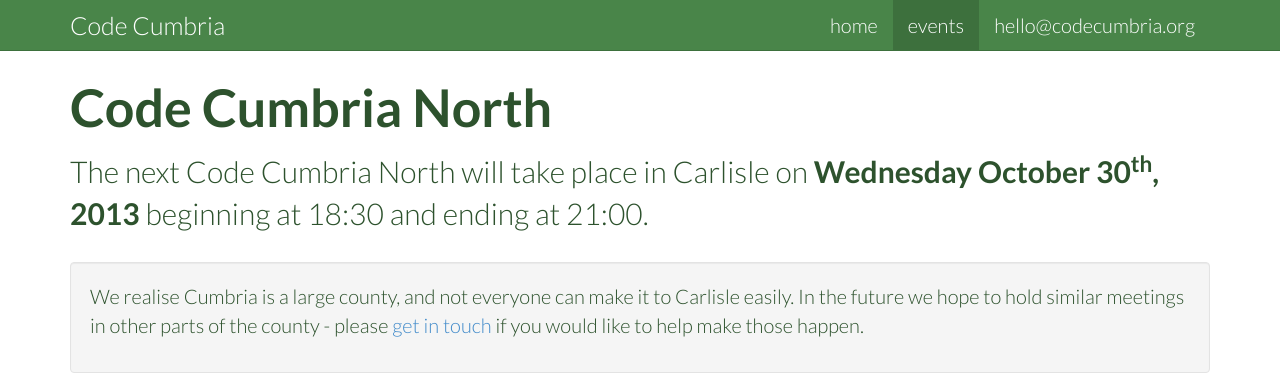
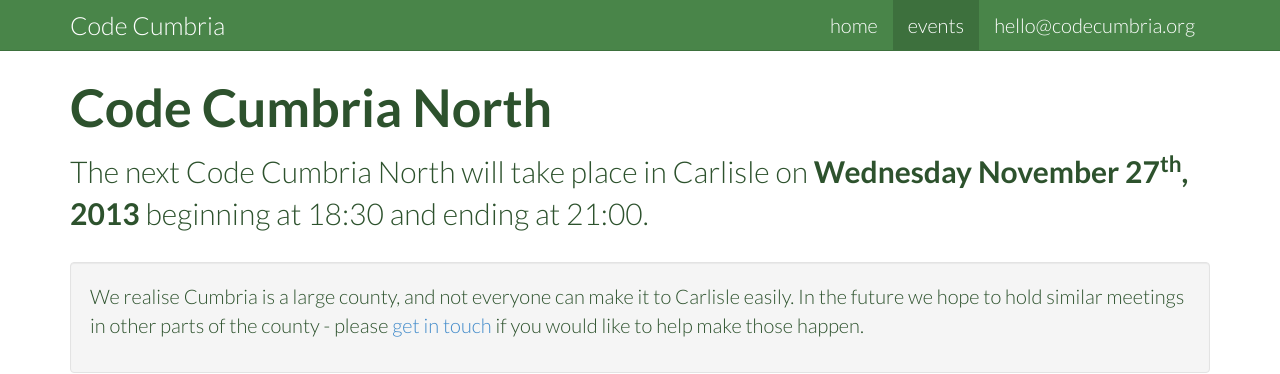
Before and after one commit to CodeCumbria/codecumbria.github.io, a Jekyll site: the page built from events/code_cumbria_north.html, in a window 1280 px wide. Shown: the top 374 px of the page. Built offline with Jekyll 4.4.1, drawn with Linux system fonts in a browser that asks for light colours; Markdown is read by kramdown in place of the engine named in the settings; comment, search, counter and statistics services are not loaded.

Commit message:
Update date of next event

```diff
--- a/events/code_cumbria_north.html
+++ b/events/code_cumbria_north.html
@@ -6,7 +6,7 @@ section: events
 
 <div class="row">
   <div class="col-md-12">
-    <p class="lead">The next {{ page.title }} will take place in Carlisle on <strong>Wednesday October 30<sup>th</sup>, 2013</strong> beginning at 18:30 and ending at 21:00.</p>
+    <p class="lead">The next {{ page.title }} will take place in Carlisle on <strong>Wednesday November 27<sup>th</sup>, 2013</strong> beginning at 18:30 and ending at 21:00.</p>
     <div class="well">
     <p>We realise Cumbria is a large county, and not everyone can make it to Carlisle easily. In the future we hope to hold similar meetings in other parts of the county - please <a href="mailto:hello@codecumbria.org?subject=I%20want%20to%20help%20run%20a%20meeting" title="get in touch about running a meeting">get in touch</a> if you would like to help make those happen.</p>
     </div>
```
